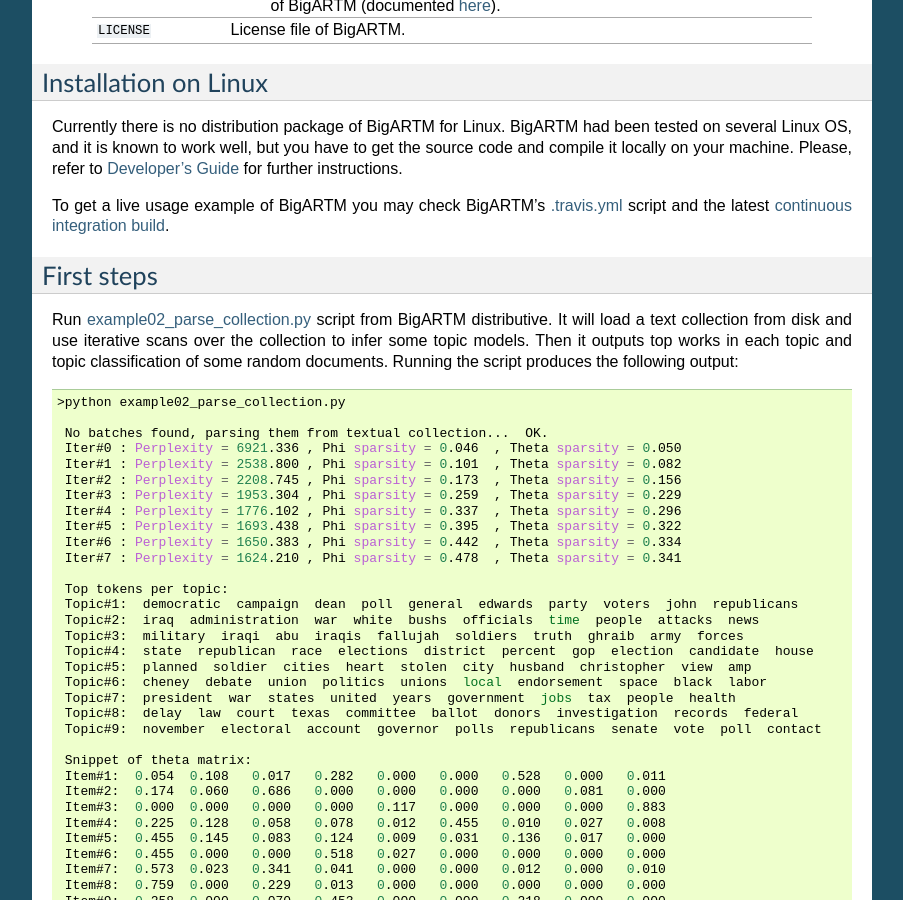
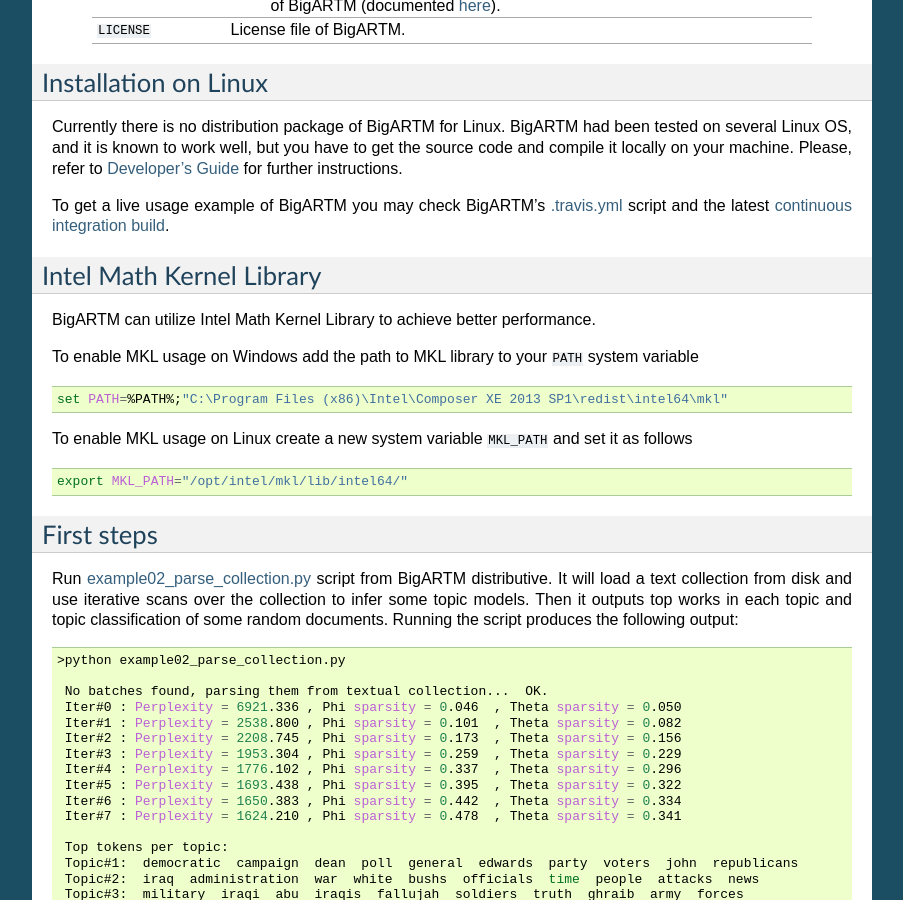
Before and after one commit to bigartm/bigartm, a Sphinx documentation site: the page built from docs/tutorial.txt, in a window 1280 px wide and 900 px high, scrolled down 1469 px. Shown: the whole window, without its empty margins (198-1101 px from the left). Built offline with Sphinx 7.4.7, drawn with Linux system fonts in a browser that asks for light colours; formulas are drawn with MathJax 3; some of the changed text lies outside the part shown.

```diff
--- a/CMakeLists.txt
+++ b/CMakeLists.txt
@@ -43,11 +43,13 @@
   set(CMAKE_CXX_FLAGS "${CMAKE_CXX_FLAGS} -Wall -pthread -fPIC")
   set(CMAKE_CXX_FLAGS_DEBUG "${CMAKE_CXX_FLAGS} -g -Werror")
   set(GFLAGS_INTTYPES_FORMAT "C99")
+  set(LINK_DL "dl")
 elseif ("${CMAKE_CXX_COMPILER_ID}" STREQUAL "MSVC")
   set(Boost_USE_MULTITHREADED ON)
   set(Boost_USE_STATIC_LIBS ON)
   set(GFLAGS_INTTYPES_FORMAT "VC7")
   include(InstallRequiredSystemLibraries)
+  set(LINK_DL "")
 else()
   message("-- Warning: BigARTM has not been tested with '${CMAKE_CXX_COMPILER_ID}' compiler.")
 endif()
--- a/docs/tutorial.txt
+++ b/docs/tutorial.txt
@@ -107,6 +107,25 @@
 `.travis.yml <https://raw.githubusercontent.com/bigartm/bigartm/master/.travis.yml>`_
 script and the latest `continuous integration build
 <https://travis-ci.org/bigartm/bigartm>`_.
+
+Intel Math Kernel Library
+-------------------------
+
+BigARTM can utilize Intel Math Kernel Library to achieve better performance.
+
+To enable MKL usage on Windows add the path to MKL library to your ``PATH`` system variable
+
+.. code-block:: bash
+
+   set PATH=%PATH%;"C:\Program Files (x86)\Intel\Composer XE 2013 SP1\redist\intel64\mkl"
+
+To enable MKL usage on Linux create a new system variable ``MKL_PATH`` and set it as follows
+
+.. code-block:: bash
+
+   export MKL_PATH="/opt/intel/mkl/lib/intel64/"
+
+
 
 First steps
 -----------
```
Also changed, not shown: 8 other files.
